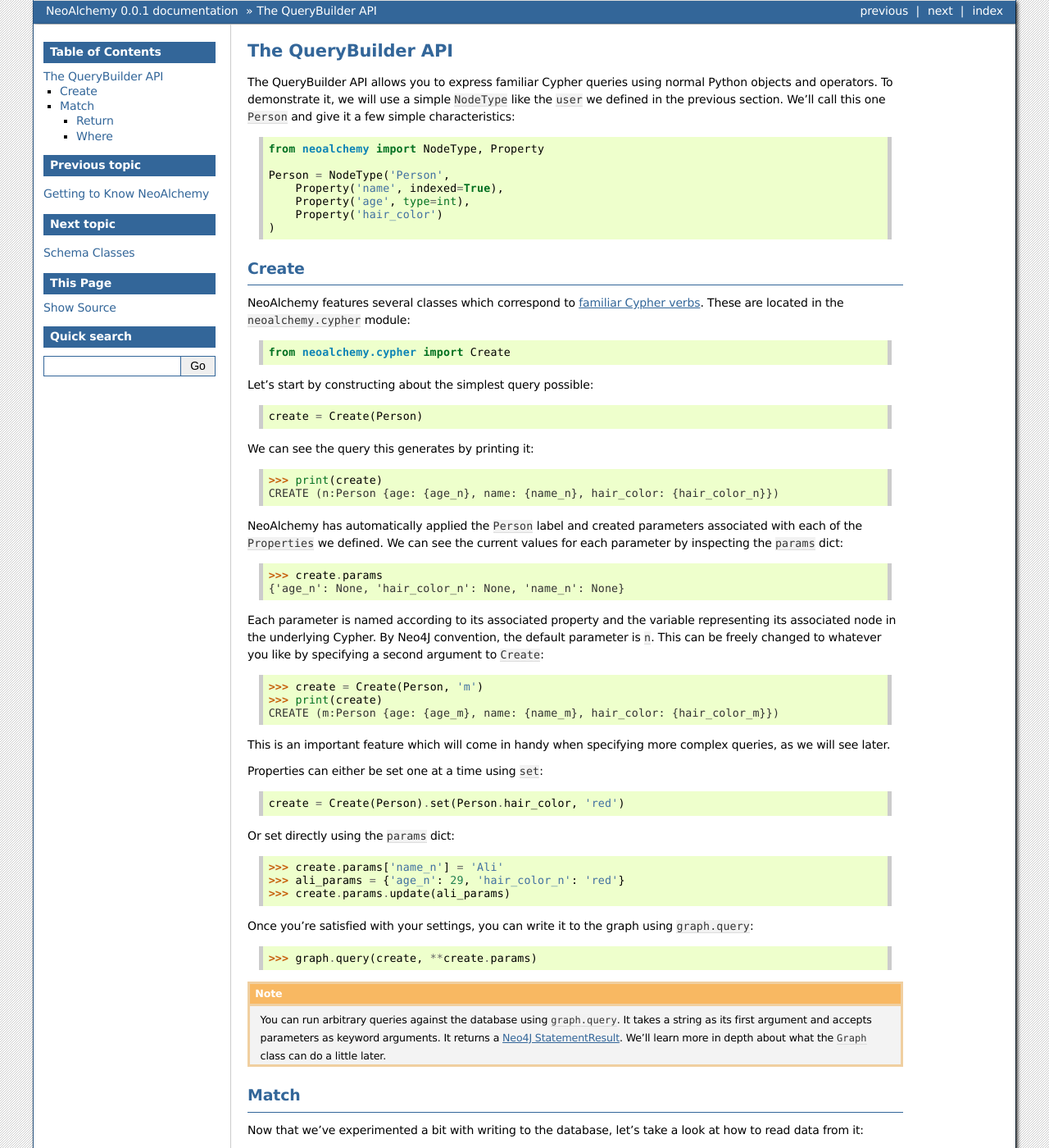
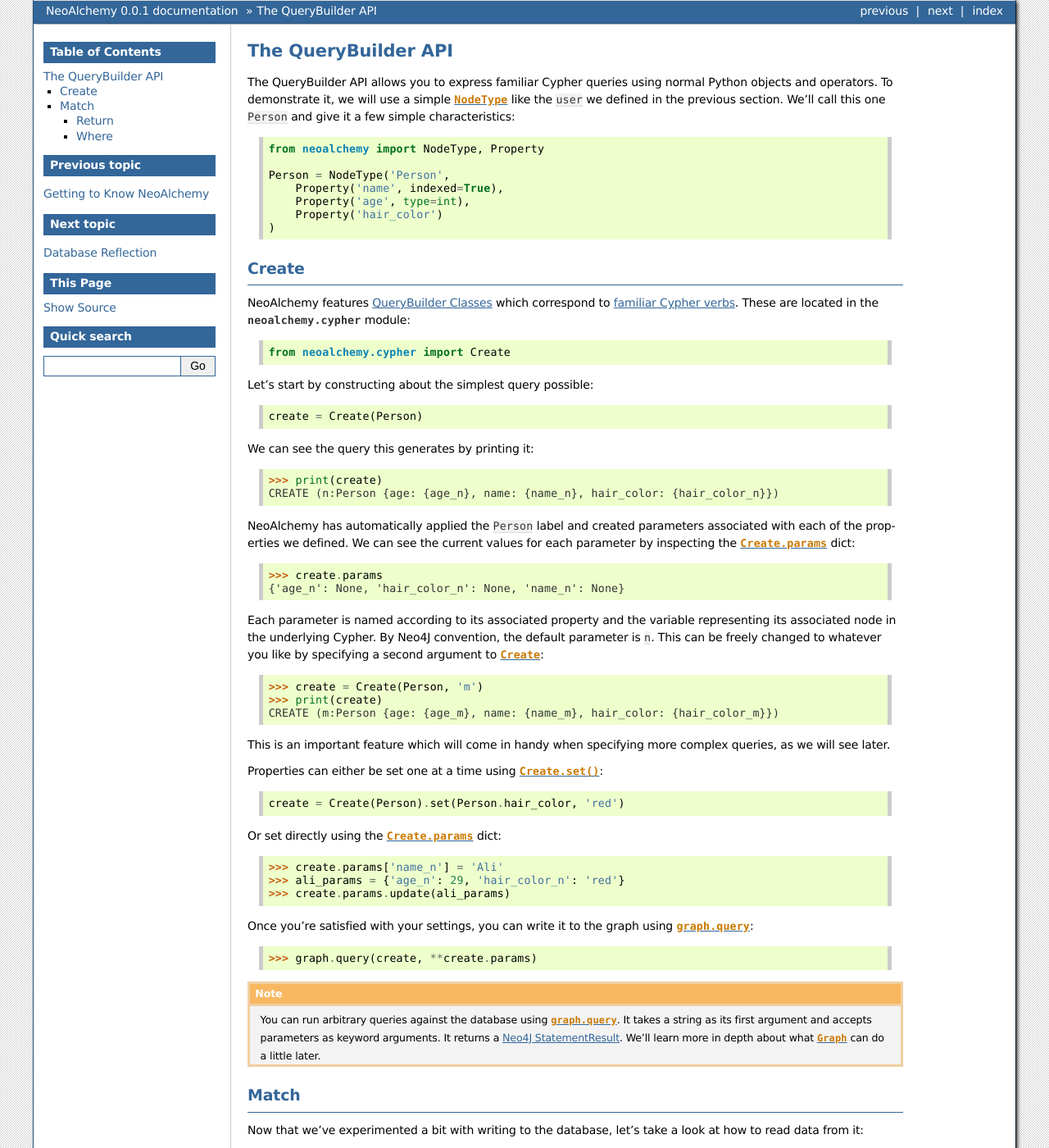
Before and after one commit to TwoBitAlchemist/NeoAlchemy, a Sphinx documentation site: the page built from source/query-builder.rst, in a window 1280 px wide and 1400 px high. Shown: the whole window at 82% size. Built offline with Sphinx 7.4.7, drawn with Linux system fonts in a browser that asks for light colours; some of the changed text lies outside the part shown.

Commit message:
Added lots of cross-referencing

```diff
--- a/source/apis.rst
+++ b/source/apis.rst
@@ -6,8 +6,8 @@ Getting to Know NeoAlchemy
 
 .. note::
     Got a graph full of data already? Don't worry! NeoAlchemy fully supports
-    reflecting your database. If you're just starting out with NeoAlchemy, it
-    is still recommended that you skim this section as an introduction to its
+    :doc:`reflect`. If you're just starting out with NeoAlchemy, it is still
+    recommended that you skim this section as an introduction to its
     capabilities.
 
 
@@ -18,7 +18,7 @@ low-level API, and trades control for **automation**.
 
 You don't have to choose between APIs! The low-level and high-level APIs can be
 used in conjunction with one another as well as with manual Cypher querying
-with :py:class:`Graph`.
+with :py:class:`graph.query`.
 
 
 =================
--- a/source/index.rst
+++ b/source/index.rst
@@ -25,4 +25,6 @@ version 3.0 or higher! If you don't have an environment set up, consider
    intro
    apis
    query-builder
+   reflect
    schema-classes
+   querybuilder-classes
--- a/source/query-builder.rst
+++ b/source/query-builder.rst
@@ -6,8 +6,8 @@ The QueryBuilder API
 
 The QueryBuilder API allows you to express familiar Cypher queries using normal
 Python objects and operators. To demonstrate it, we will use a simple
-``NodeType`` like the ``user`` we defined in the previous section. We'll call
-this one ``Person`` and give it a few simple characteristics::
+:py:class:`NodeType` like the ``user`` we defined in the previous section.
+We'll call this one ``Person`` and give it a few simple characteristics::
 
     from neoalchemy import NodeType, Property
 
@@ -22,8 +22,8 @@ this one ``Person`` and give it a few simple characteristics::
 Create
 ======
 
-NeoAlchemy features several classes which correspond to `familiar Cypher
-verbs`_. These are located in the ``neoalchemy.cypher`` module::
+NeoAlchemy features :doc:`querybuilder-classes` which correspond to `familiar
+Cypher verbs`_. These are located in the :py:mod:`neoalchemy.cypher` module::
 
     from neoalchemy.cypher import Create
 
@@ -37,8 +37,9 @@ We can see the query this generates by printing it::
     CREATE (n:Person {age: {age_n}, name: {name_n}, hair_color: {hair_color_n}})
 
 NeoAlchemy has automatically applied the ``Person`` label and created
-parameters associated with each of the ``Properties`` we defined. We can see
-the current values for each parameter by inspecting the ``params`` dict::
+parameters associated with each of the properties we defined. We can see
+the current values for each parameter by inspecting the
+:py:attr:`Create.params` dict::
 
     >>> create.params
     {'age_n': None, 'hair_color_n': None, 'name_n': None}
@@ -46,7 +47,7 @@ the current values for each parameter by inspecting the ``params`` dict::
 Each parameter is named according to its associated property and the variable
 representing its associated node in the underlying Cypher. By Neo4J convention,
 the default parameter is ``n``. This can be freely changed to whatever you like
-by specifying a second argument to ``Create``::
+by specifying a second argument to :py:class:`Create`::
 
     >>> create = Create(Person, 'm')
     >>> print(create)
@@ -55,11 +56,11 @@ by specifying a second argument to ``Create``::
 This is an important feature which will come in handy when specifying more
 complex queries, as we will see later.
 
-Properties can either be set one at a time using ``set``::
+Properties can either be set one at a time using :py:meth:`Create.set`::
 
     create = Create(Person).set(Person.hair_color, 'red')
 
-Or set directly using the ``params`` dict::
+Or set directly using the :py:attr:`Create.params` dict::
 
     >>> create.params['name_n'] = 'Ali'
     >>> ali_params = {'age_n': 29, 'hair_color_n': 'red'}
@@ -67,15 +68,16 @@ Or set directly using the ``params`` dict::
 
 
 Once you're satisfied with your settings, you can write it to the graph using
-``graph.query``::
+:py:class:`graph.query`::
 
     >>> graph.query(create, **create.params)
 
 .. note::
-    You can run arbitrary queries against the database using ``graph.query``.
-    It takes a string as its first argument and accepts parameters as keyword
-    arguments. It returns a `Neo4J StatementResult`_. We'll learn more in depth
-    about what the ``Graph`` class can do a little later.
+    You can run arbitrary queries against the database using
+    :py:class:`graph.query`.  It takes a string as its first argument and
+    accepts parameters as keyword arguments. It returns a `Neo4J
+    StatementResult`_. We'll learn more in depth about what :py:class:`Graph`
+    can do a little later.
 
 
 =====
@@ -127,15 +130,15 @@ to return only what you need instead of everything you've touched.
 ============================  ==========================================  ========================
 
 .. note::
-    The ``.remove()`` and ``.delete()`` methods work the same way. They
-    correspond to Cypher's `REMOVE`_ and `DELETE`_.
+    The :py:meth:`Match.remove` and :py:meth:`Match.delete` methods work the
+    same way. They correspond to Cypher's `REMOVE`_ and `DELETE`_.
 
 -----
 Where
 -----
 
-As with ``set``, the ``where`` method can be used to set parameters one at a
-time::
+As with :py:meth:`Create.set`, the :py:meth:`Match.where` method can be used to
+set parameters one at a time::
 
     match = Match(Person).where(Person.name=='Ali')
 
--- /dev/null
+++ b/source/reflect.rst
@@ -0,0 +1,5 @@
+
+
+*******************
+Database Reflection
+*******************
```
Also changed, not shown: other parts of source/query-builder.rst (+4 -3 lines), source/querybuilder-classes.rst (added, +102 -0 lines), source/schema-classes.rst (+49 -43 lines).
